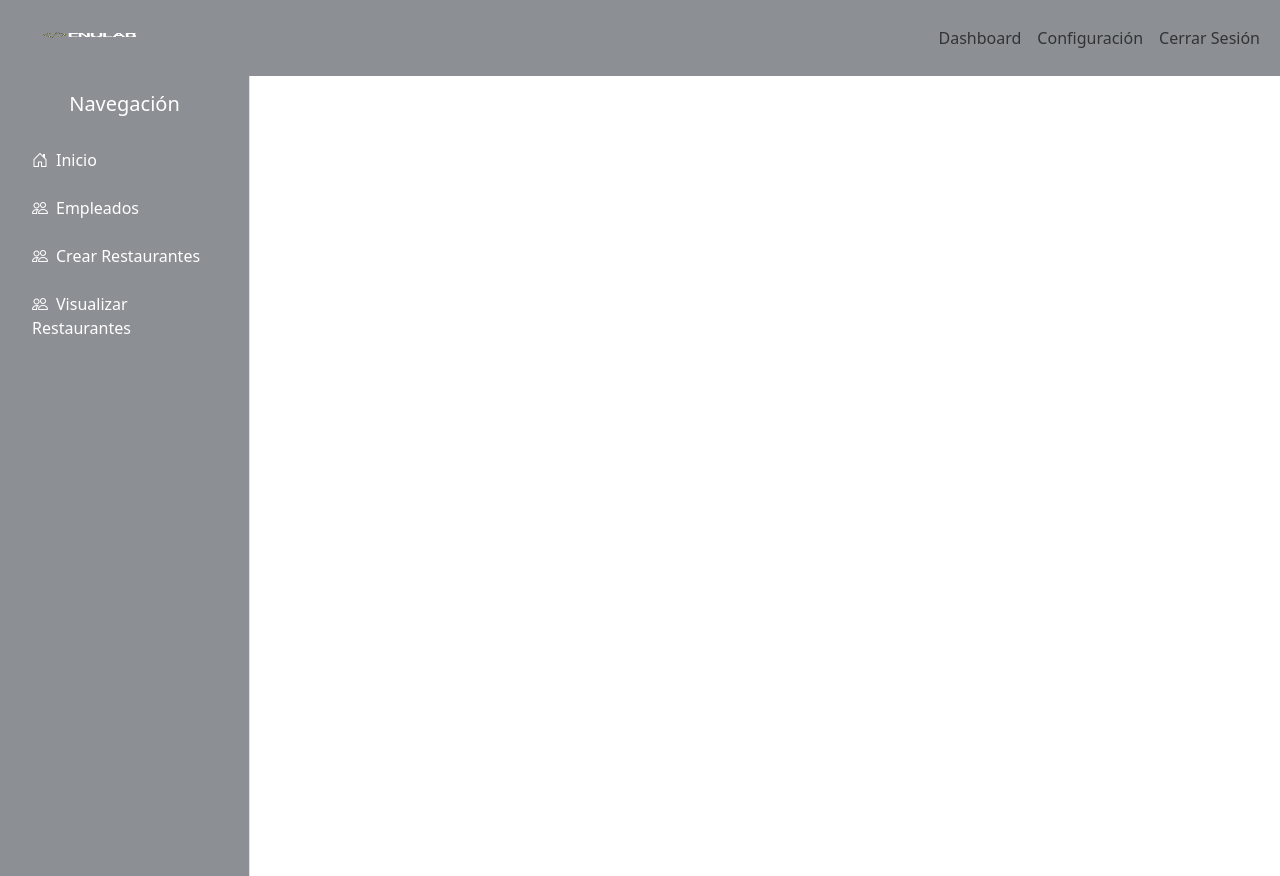
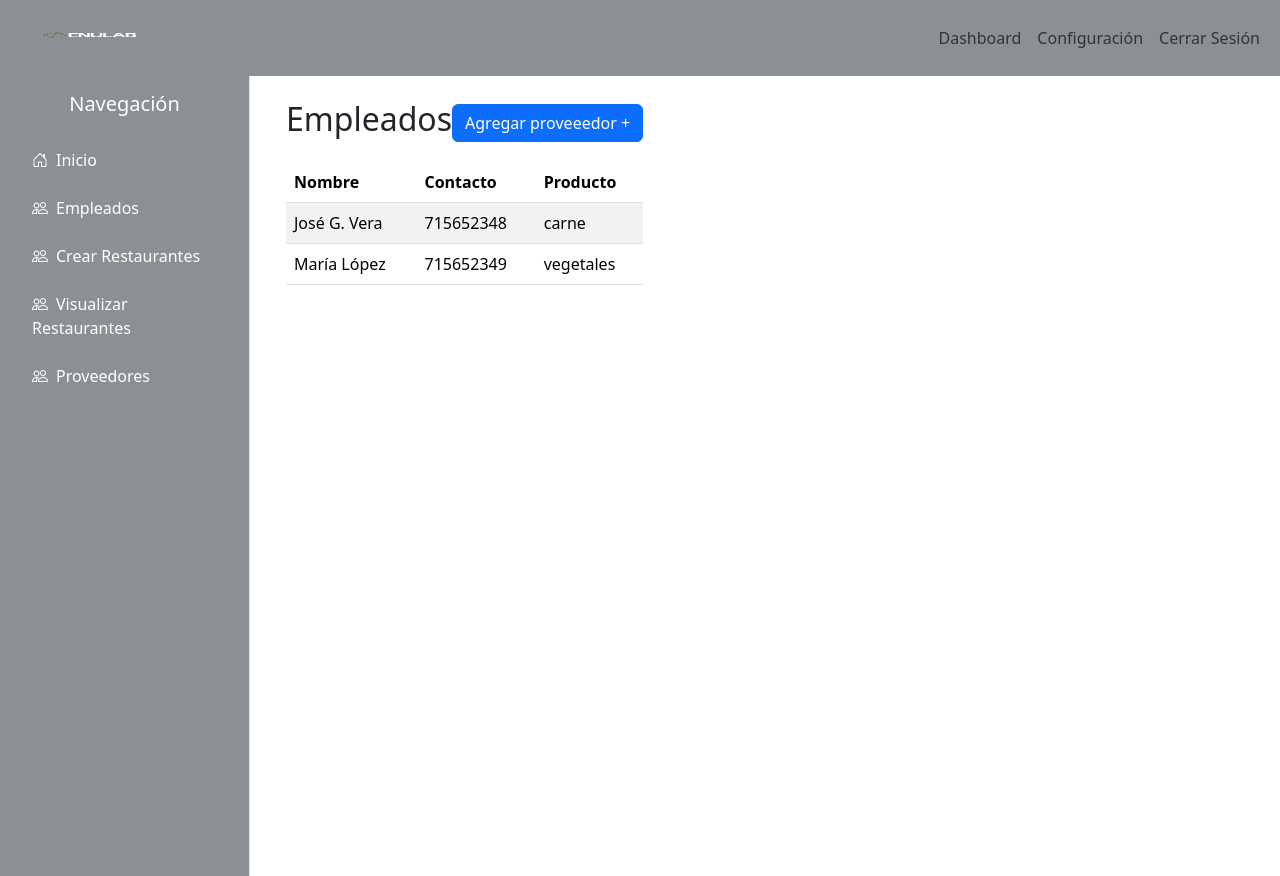
Before and after one commit to SebastianDonoso03/Enulab-Front, a React (Create React App) app: page /Proveedores in a window 1280 px wide. Built offline with nearby package versions, Linux system fonts and the light colour scheme.

Commit message:
sube pantalla proveedor

```diff
--- a/package.json
+++ b/package.json
@@ -8,6 +8,7 @@
     "cra-template": "1.2.0",
     "react": "^19.0.0",
     "react-dom": "^19.0.0",
+    "react-modal": "^3.16.3",
     "react-router-dom": "^7.1.3",
     "react-scripts": "5.0.1",
     "web-vitals": "^4.2.4"
--- a/src/App.js
+++ b/src/App.js
@@ -9,6 +9,8 @@ import CrearEmpleado from "./components/admin/CrearEmpleado";
 import { BrowserRouter as Router, Routes, Route } from "react-router-dom";
 import CrearRestaurante from "./components/admin/CrearRestaurant";
 import VisualizarRestaurantes from "./components/admin/Visualizar";
+import Proveedores from "./components/admin/Proveedores";
+import CrearProveedor from "./components/admin/CrearProveedor";
 
 function App() {
   return (
@@ -23,6 +25,8 @@ function App() {
             <Route path="/empleados/nuevo" element={<CrearEmpleado />} />
             <Route path="/crear-restaurantes" element={<CrearRestaurante />} />
             <Route path="/Visualizar" element={<VisualizarRestaurantes />} />
+            <Route path="/Proveedores" element={<Proveedores />} />
+            <Route path="/Proveedores/nuevo" element={<CrearProveedor />} />
           </Routes>
         </div>
       </div>
--- a/src/components/Sidebar.js
+++ b/src/components/Sidebar.js
@@ -35,6 +35,12 @@ const Sidebar = () => {
               Visualizar Restaurantes
             </Link>
           </li>
+          <li className="nav-item mb-2">
+            <Link className="nav-link text-white" to="/Proveedores">
+              <i className="bi bi-people me-2"></i>
+              Proveedores
+            </Link>
+          </li>
         </ul>
       </div>
     </div>
--- /dev/null
+++ b/src/components/admin/CrearProveedor.js
@@ -0,0 +1,68 @@
+import React, { useState } from "react";
+import { useNavigate } from "react-router-dom";
+
+
+const CrearProveedor = () => {
+  const [formData, setFormData] = useState({
+    nombre: "",
+    contacto: "",
+    email: "",
+    direccion: "",
+    ciudad: "",
+    provincia: "",
+
+  });
+
+  const navigate = useNavigate();
+
+  const handleChange = (e) => {
+    setFormData({ ...formData, [e.target.name]: e.target.value });
+  };
+
+  const handleSubmit = (e) => {
+    e.preventDefault();
+    console.log("Proveedor agregado:", formData);
+    navigate("/Proveedores");
+  };
+
+  return (
+    <div className="employee-container">
+      <h2 className="employee-header">Creación de proveedor</h2>
+      <form className="employee-form" onSubmit={handleSubmit}>
+        <label>Nombre del proveedor</label>
+        <input type="text" name="nombre" onChange={handleChange} required />
+
+        <label>Número de contacto</label>
+        <input type="text" name="Número de contacto" onChange={handleChange} required />
+
+        <label>Email</label>
+        <input type="text" name="Email" onChange={handleChange} required />
+
+        <label>Direccion</label>
+        <input type="text" name="Direccion" onChange={handleChange} required />
+
+        <label>Ciudad</label>
+        <input type="number" name="Ciudad" onChange={handleChange} required />
+
+        <label>Provincia</label>
+        <input type="text" name="Provincia" onChange={handleChange} required />
+
+
+        <div className="form-buttons">
+          <button
+            type="button"
+            className="btn btn-secondary"
+            onClick={() => navigate("/Proveedores")}
+          >
+            Atrás
+          </button>
+          <button type="submit" className="btn btn-primary">
+            Continuar
+          </button>
+        </div>
+      </form>
+    </div>
+  );
+};
+
+export default CrearProveedor;
--- /dev/null
+++ b/src/components/admin/Proveedores.js
@@ -0,0 +1,41 @@
+// src/pages/Proveedores.js
+import React, { useState } from "react";
+import { Link } from "react-router-dom";
+
+
+const Proveedores = () => {
+  const employees = [
+    { id: 1, name: "José G. Vera", contacto: "715652348", producto: "carne" },
+    { id: 2, name: "María López", contacto: "715652349", producto: "vegetales" }
+  ];
+
+  return (
+    <div className="container">
+      <div className="d-flex justify-content-between align-items-center mb-3">
+        <h2>Empleados</h2>
+        <Link to="/Proveedores/nuevo" className="btn btn-primary">Agregar proveeedor +</Link>
+      </div>
+
+      <table className="table table-striped">
+        <thead>
+          <tr>
+            <th>Nombre</th>
+            <th>Contacto</th>
+            <th>Producto</th>
+          </tr>
+        </thead>
+        <tbody>
+          {employees.map(emp => (
+            <tr key={emp.id}>
+              <td>{emp.name}</td>
+              <td>{emp.contacto}</td>
+              <td>{emp.producto}</td>
+            </tr>
+          ))}
+        </tbody>
+      </table>
+    </div>
+  );
+};
+
+export default Proveedores;
--- /dev/null
+++ b/src/styles/Proveedores.css
@@ -0,0 +1,86 @@
+/* src/styles/Proveedores.css */
+
+/* Contenedor principal de la página */
+.container {
+    padding: 20px;
+    background-color: #f9f9f9;
+    min-height: 100vh;
+  }
+
+  /* Título de la página */
+  .title {
+    font-size: 2rem;
+    text-align: center;
+    margin-bottom: 20px;
+    font-weight: 600;
+  }
+
+  /* Botón para agregar proveedor */
+  .add-button {
+    display: inline-block;
+    padding: 10px 20px;
+    background-color: #007bff;
+    color: white;
+    border: none;
+    border-radius: 5px;
+    font-size: 1rem;
+    cursor: pointer;
+    margin-bottom: 20px;
+  }
+
+  .add-button:hover {
+    background-color: #0056b3;
+  }
+
+  /* Estilo de la tabla de proveedores */
+  .providers-table {
+    width: 100%;
+    border-collapse: collapse;
+    margin-top: 20px;
+  }
+
+  .providers-table th,
+  .providers-table td {
+    padding: 12px;
+    text-align: left;
+    border-bottom: 1px solid #ddd;
+  }
+
+  .providers-table th {
+    background-color: #007bff;
+    color: white;
+    font-weight: bold;
+  }
+
+  .providers-table td {
+    background-color: #ffffff;
+  }
+
+  .providers-table tr:hover td {
+    background-color: #f1f1f1;
+  }
+
+  /* Estilo de los botones de acción */
+  .cancel-button,
+  .submit-button {
+    padding: 10px 20px;
+    border: none;
+    font-size: 1rem;
+    border-radius: 5px;
+    cursor: pointer;
+  }
+
+  .cancel-button {
+    background-color: #f1f1f1;
+    color: #333;
+  }
+
+  .submit-button {
+    background-color: #007bff;
+    color: white;
+  }
+
+  .cancel-button:hover,
+  .submit-button:hover {
+    opacity: 0.8;
+  }
```
Also changed, not shown: src/components/admin/CrearInventario.js (added), 1 other file (tests, documents, lock files or other folders).
